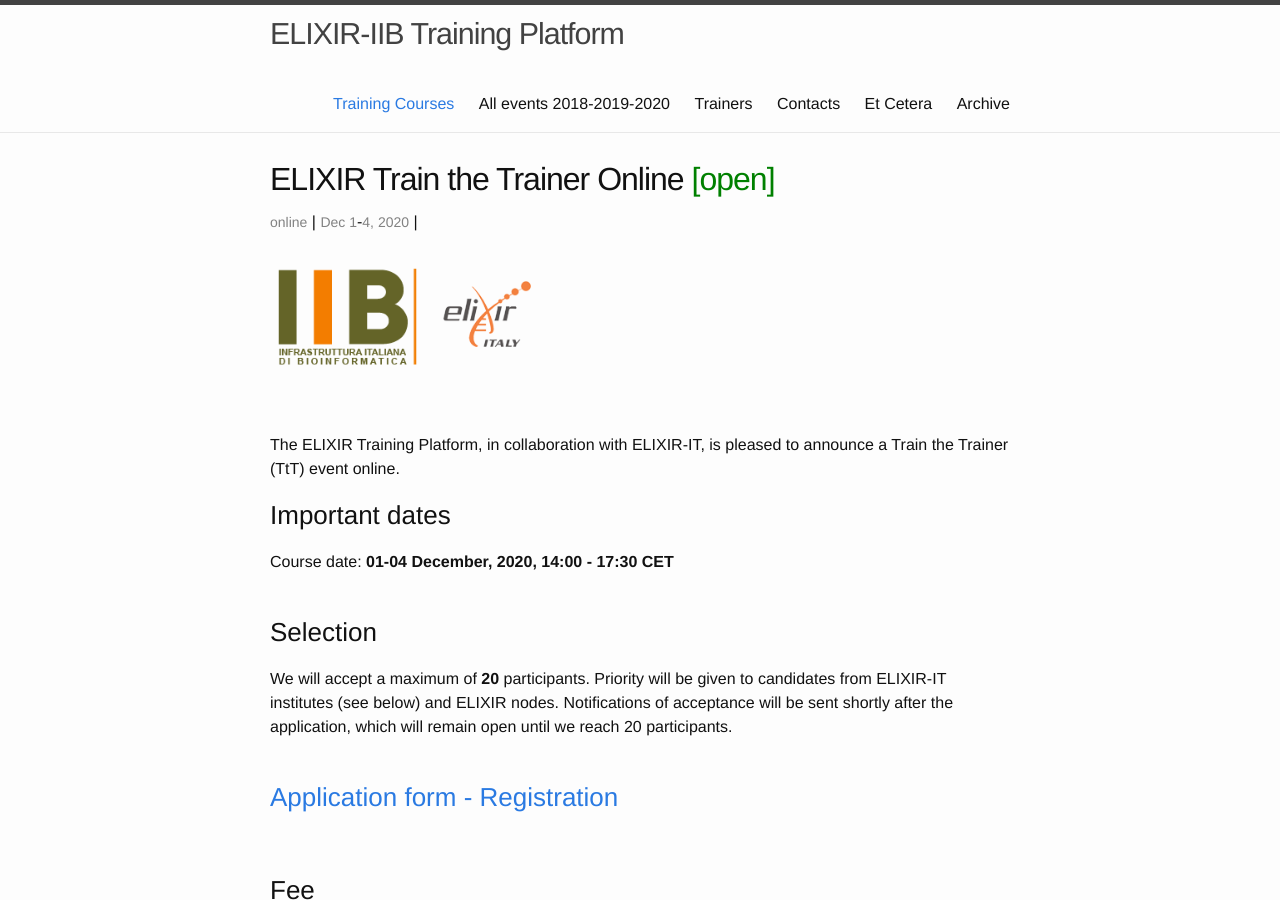
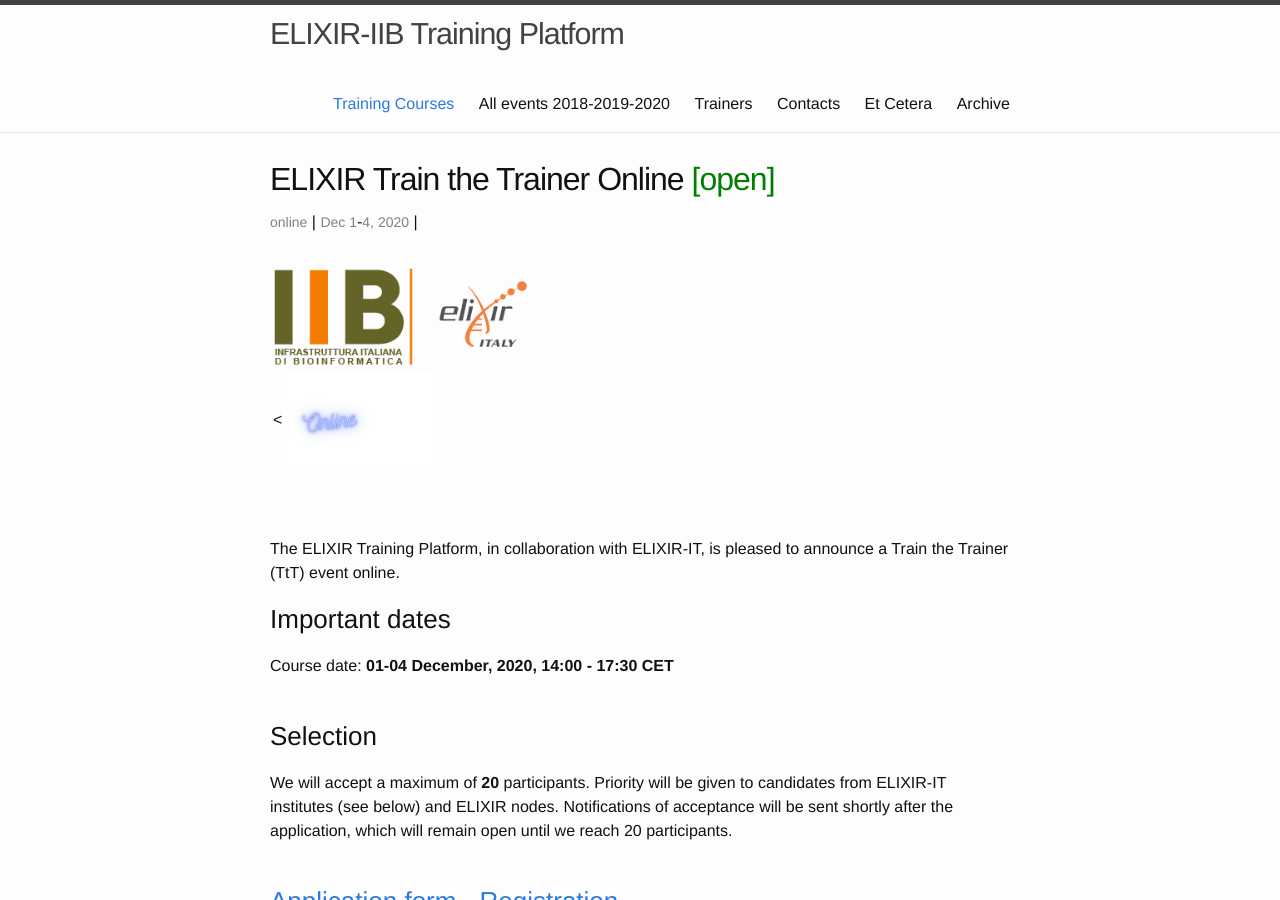
Before and after one commit to ELIXIR-IIB-training/website, a Jekyll site: the page built from _posts/2020-12-01-train-the-trainer-italy-online.md, in a window 1280 px wide and 900 px high. Built offline with Jekyll 4.4.1, drawn with Linux system fonts in a browser that asks for light colours.

Commit message:
Add online picture

```diff
--- a/_posts/2020-12-01-train-the-trainer-italy-online.md
+++ b/_posts/2020-12-01-train-the-trainer-italy-online.md
@@ -11,9 +11,9 @@ description: The ELIXIR Training Platform, in collaboration with ELIXIR-IT, is p
 
 <table border="0">
   <tr>
-  <td></td>
  <td><a href="http://elixir-italy.org"><img src="../../../img/logo_iib.png" height="100"></a></td>
   </tr>
+  <td><<img src="../../../img/Online.jpg" height="100"></td>
 </table>
 <br>
 <br>
```
